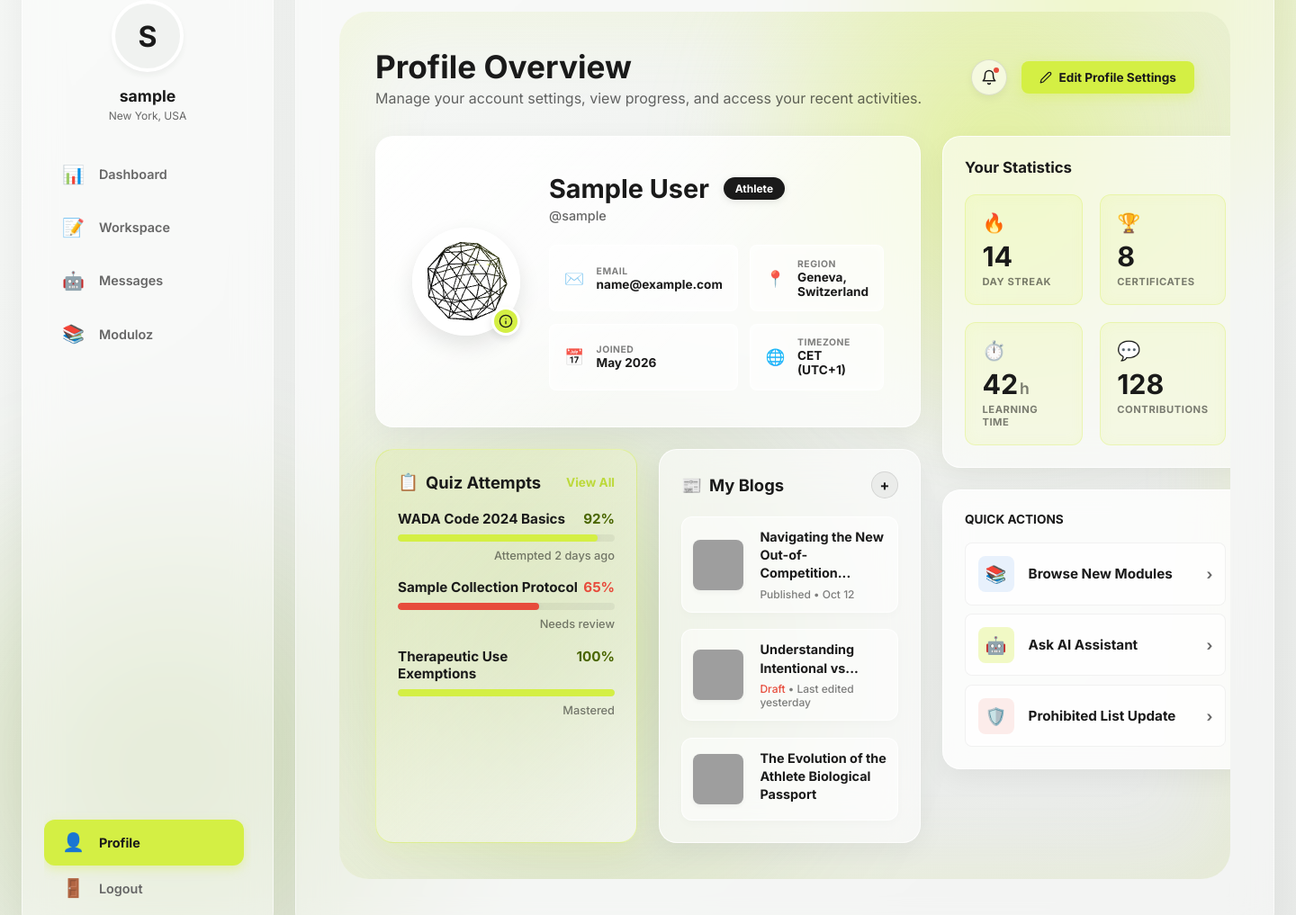
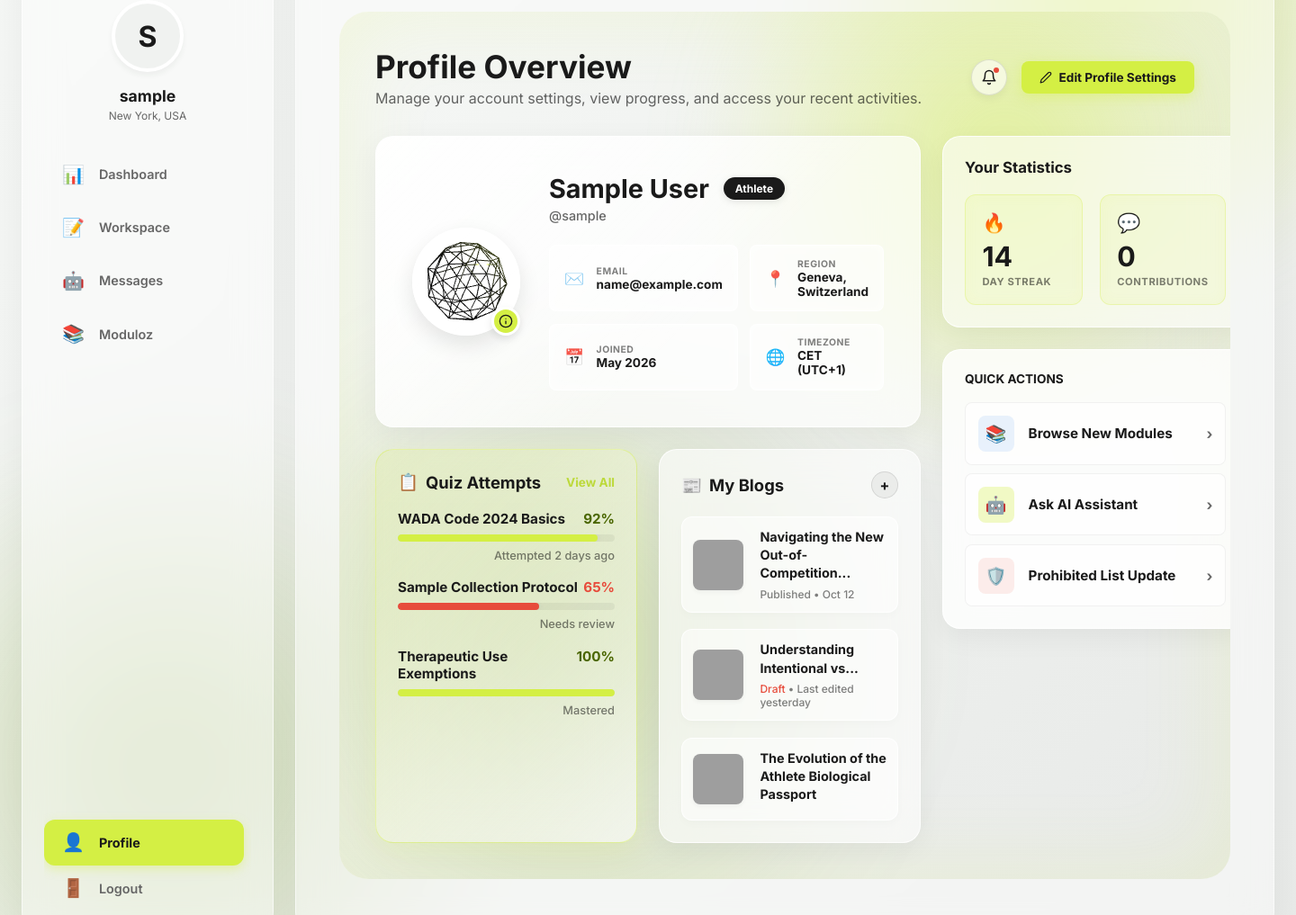
Before and after one commit to JJsebastin/LAPADOS, a Django app: page /accounts/profile/ in a window 1440 px wide; the page is wider, and only the part inside the window is pictured. Shown: the part 118-1135 px from the top of that part at 90% size. Run offline with Django 5.2, Linux system fonts and the light colour scheme; the visitor is signed in with stand-in values (Sample User, id 1); data comes from the database, SQL or seed files in the repository; data that the repository does not hold is empty; some libraries are stand-ins or nearby versions; grey boxes are pictures that could not be loaded.

Commit message:
Minor design changes and ENV keys
updates for UI and GROQ API key integration for API uses

```diff
--- a/apps/accounts/templates/accounts/profile.html
+++ b/apps/accounts/templates/accounts/profile.html
@@ -562,18 +562,8 @@
             <div class="stat-lbl">DAY STREAK</div>
           </div>
           <div class="stat-box">
-            <div class="stat-icon-wrap">🏆</div>
-            <div class="stat-val">{{ profile.certificates|default:"8" }}</div>
-            <div class="stat-lbl">CERTIFICATES</div>
-          </div>
-          <div class="stat-box">
-            <div class="stat-icon-wrap">⏱️</div>
-            <div class="stat-val">{{ profile.learning_time_hours|default:"42" }}<span class="unit">h</span></div>
-            <div class="stat-lbl">LEARNING TIME</div>
-          </div>
-          <div class="stat-box">
             <div class="stat-icon-wrap">💬</div>
-            <div class="stat-val">{{ profile.contributions|default:"128" }}</div>
+            <div class="stat-val">{{ published_blogs_count|default:"0" }}</div>
             <div class="stat-lbl">CONTRIBUTIONS</div>
           </div>
         </div>
--- a/apps/accounts/views.py
+++ b/apps/accounts/views.py
@@ -9,8 +9,9 @@ def profile(request):
     profile, _ = UserProfile.objects.get_or_create(user=request.user)
     attempts = QuizAttempt.objects.filter(user=request.user).order_by("-created_at")[:5]
     blogs = Blog.objects.filter(author=request.user).order_by("-created_at")[:5]
+    published_blogs_count = Blog.objects.filter(author=request.user, is_approved=True).count()
     return render(request, "accounts/profile.html", {
-        "profile": profile, "attempts": attempts, "blogs": blogs
+        "profile": profile, "attempts": attempts, "blogs": blogs, "published_blogs_count": published_blogs_count
     })
 
 @login_required
--- a/apps/ai_assistant/views.py
+++ b/apps/ai_assistant/views.py
@@ -3,10 +3,11 @@ from django.shortcuts import render
 from django.contrib.auth.decorators import login_required
 from django.views.decorators.http import require_POST
 from django.http import JsonResponse
+from django.conf import settings
 from groq import Groq
 
 # Configure Groq
-client = Groq(api_key=os.environ.get("GROQ_API_KEY"))
+client = Groq(api_key=settings.GROQ_API_KEY)
 
 SYSTEM_PROMPT = """You are LAPDOS AI — an expert anti-doping assistant trained on WADA guidelines,
 the Prohibited List, supplement safety, and athlete health. When analyzing drugs/supplements:
--- a/config/settings.py
+++ b/config/settings.py
@@ -76,6 +76,7 @@ ACCOUNT_EMAIL_VERIFICATION = "none"
 ACCOUNT_USERNAME_REQUIRED = True
 
 GEMINI_API_KEY = env("GEMINI_API_KEY")
+GROQ_API_KEY = env("GROQ_API_KEY")
 CRISPY_ALLOWED_TEMPLATE_PACKS = "tailwind"
 CRISPY_TEMPLATE_PACK = "tailwind"
 
```
